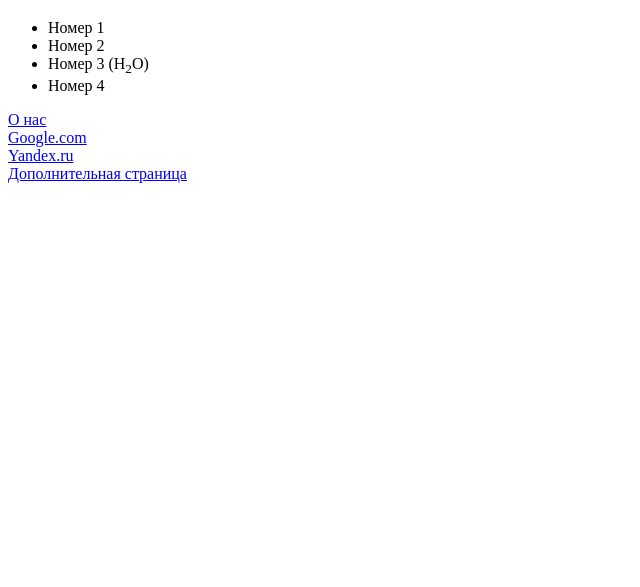
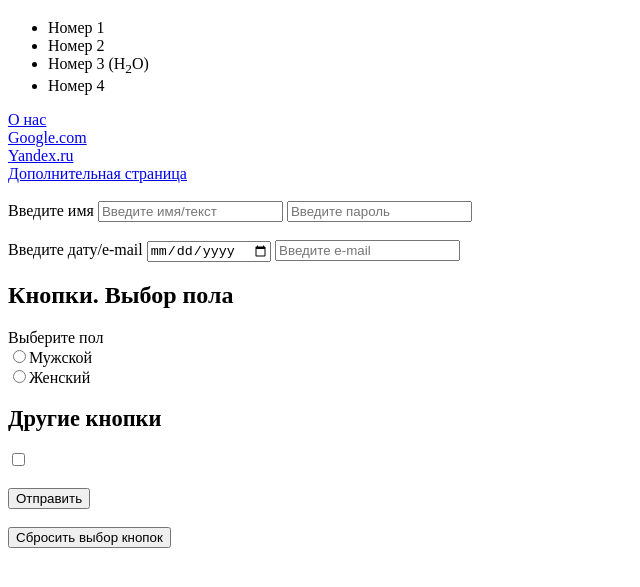
Before and after one commit to 6oname/TestRep, a plain HTML site: page index.html in a window 1280 px wide. Shown: the part 61-648 px from the top of the page, without its empty margins (0-640 px from the left). Drawn offline with Linux system fonts and the light colour scheme.

Commit message:
Add files via upload

```diff
--- a/index.html
+++ b/index.html
@@ -17,9 +17,34 @@
      <li>Номер 3 (H<sub>2</sub>O)</li>
      <li>Номер 4</li>
    </ul>
+
    <a href="about.html" target="_blank">О нас</a><br>
    <a href="https://google.com" target="_blank">Google.com</a><br>
    <a href="https://ya.ru/" target="_blank">Yandex.ru</a><br>
-   <a href="additional_file.html" target="_blank">Дополнительная страница</a>
+   <a href="additional_file.html" target="_blank">Дополнительная страница</a><br><br>
+
+   <form action="" method="" accept-charset="utf-8">
+     <label>Введите имя</label>
+     <input type="text" placeholder="Введите имя/текст">
+     <input type="password" placeholder="Введите пароль"><br><br>
+
+     <label>Введите дату/e-mail</label>
+     <input type="date" placeholder="Выберите дату">
+     <input type="email" placeholder="Введите e-mail">
+   </form>
+
+
+   <h2>Кнопки. Выбор пола</h2>
+   <form action="" method="" accept-charset="utf-8">
+     <label>Выберите пол</label><br>
+     <input type="radio" name="gender" value="male">Мужской<br>
+     <input type="radio" name="gender" value="female">Женский
+
+     <h3><big>Другие кнопки</big></h3>
+     <input type="checkbox"><br><br>
+     <input type="submit" value="Отправить"><br><br>
+     <input type="reset" value="Сбросить выбор кнопок">
+   </form>
+
  </body>
 </html>
```
Also changed, not shown: additional_file.html (+23 -1 lines).
